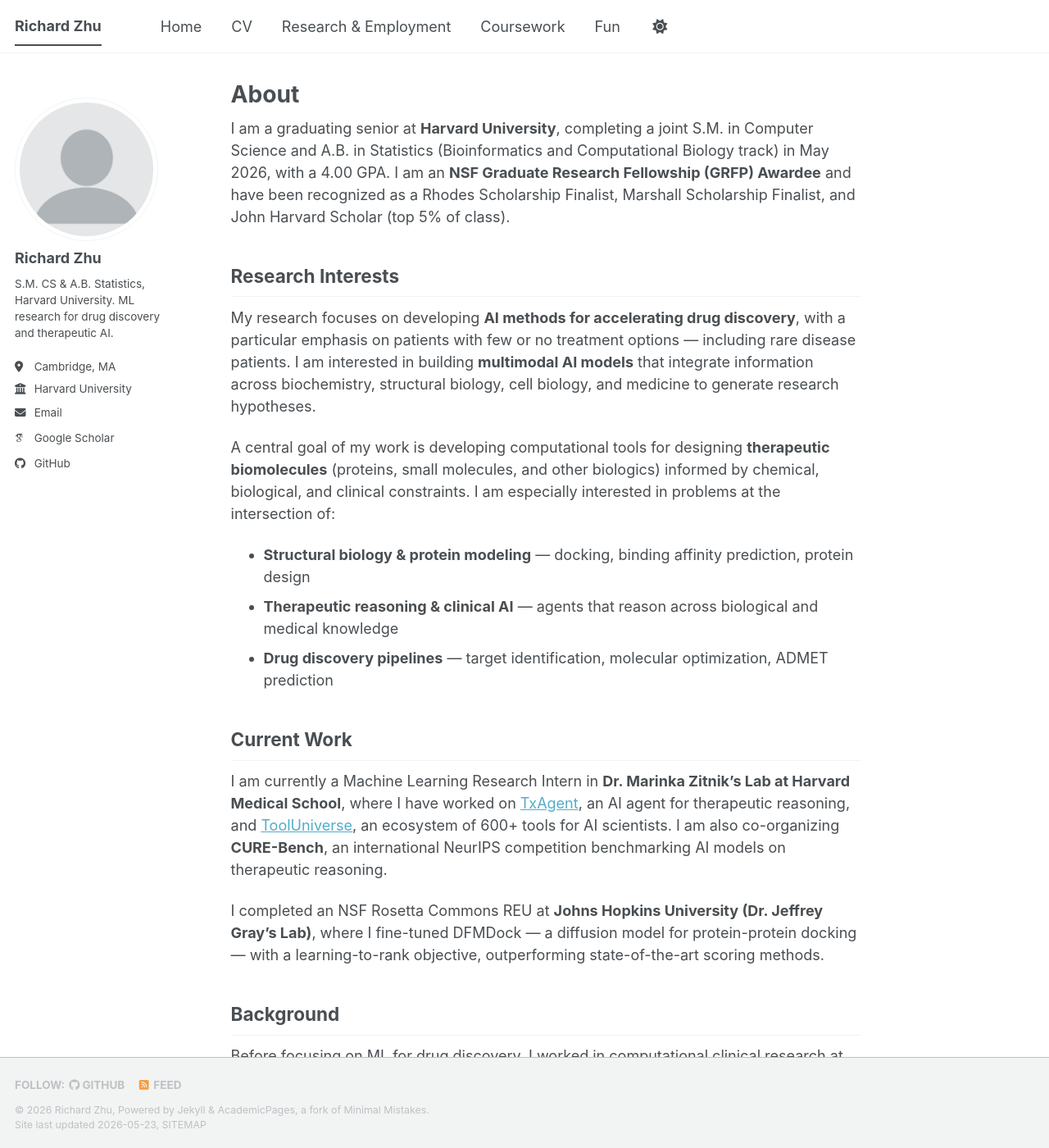
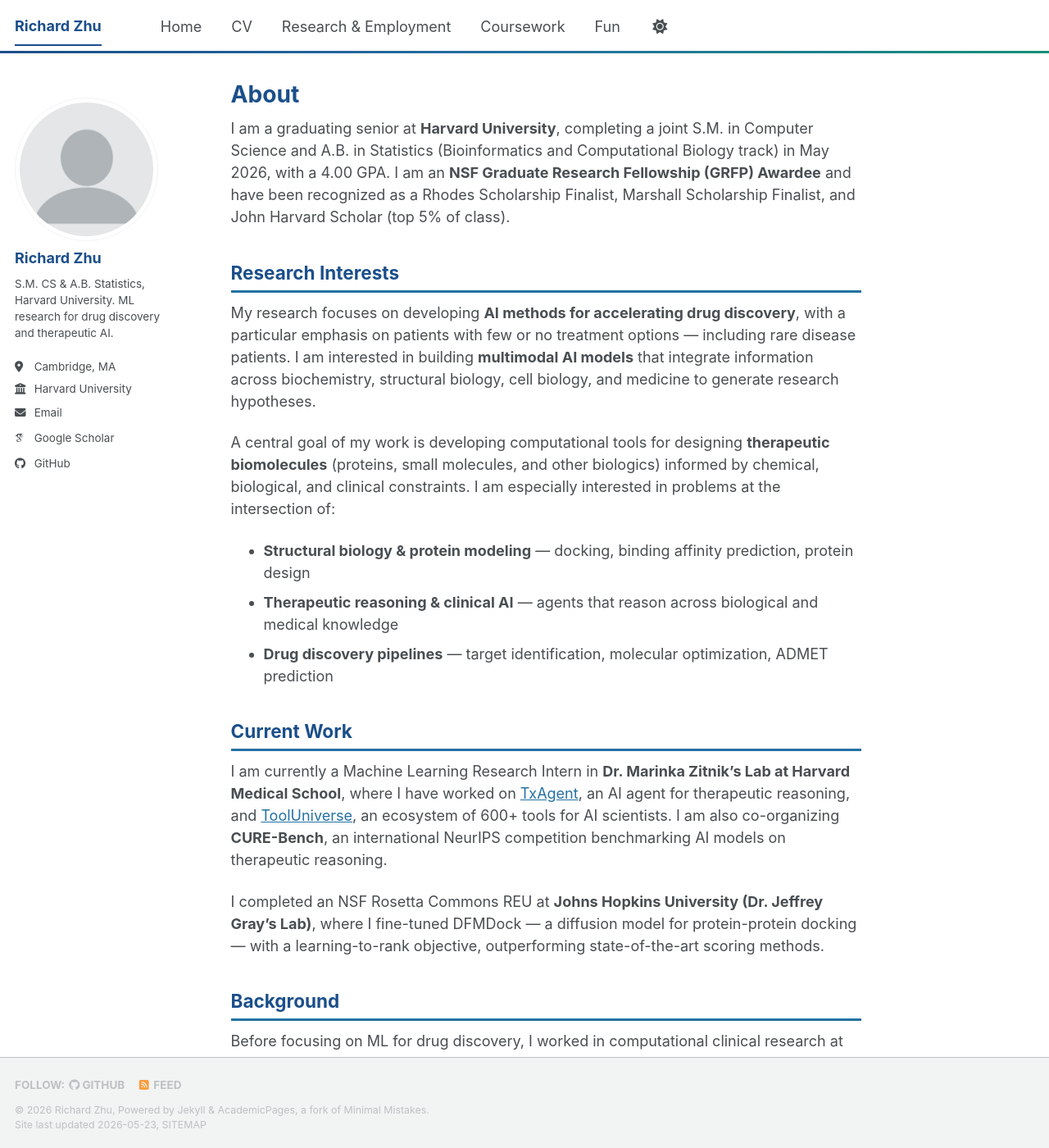
Before and after one commit to RichardZhu52/richardzhu52.github.io, a Jekyll site: the page built from _pages/about.md, in a window 1280 px wide and 1400 px high. Shown: the whole window at 82% size. Built offline with Jekyll 4.4.1, drawn with Linux system fonts in a browser that asks for light colours; some web fonts are replaced; a script bundle is joined from its source files by our own code; library files that are not in the unit come from our copies.

Commit message:
Add custom color styling — colored headers, gradient dividers, table accents

```diff
--- /dev/null
+++ b/_sass/layout/_custom.scss
@@ -0,0 +1,136 @@
+/* ==========================================================================
+   CUSTOM STYLES — richardzhu.github.io
+   ========================================================================== */
+
+$rz-navy    : #1b4f8a;
+$rz-blue    : #2471a3;
+$rz-teal    : #148f77;
+$rz-light   : #eaf4fc;
+
+/* --------------------------------------------------------------------------
+   MASTHEAD — colored bottom accent bar
+   -------------------------------------------------------------------------- */
+
+.masthead {
+  border-bottom: none;
+
+  &::after {
+    height: 3px;
+    background: linear-gradient(to right, $rz-navy, $rz-blue, $rz-teal);
+  }
+}
+
+.masthead__menu-item.selected a,
+.masthead__menu-item.selected a:hover {
+  color: $rz-navy !important;
+  border-bottom-color: $rz-navy !important;
+}
+
+/* --------------------------------------------------------------------------
+   PAGE TITLE (h1)
+   -------------------------------------------------------------------------- */
+
+.page__title {
+  color: $rz-navy;
+}
+
+/* --------------------------------------------------------------------------
+   CONTENT HEADERS
+   -------------------------------------------------------------------------- */
+
+.page__content {
+
+  /* h2 — major section breaks */
+  h2 {
+    color: $rz-navy;
+    border-bottom: 3px solid $rz-blue;
+    padding-bottom: 0.35em;
+    margin-top: 1.8em;
+  }
+
+  /* h3 — sub-section / institution names */
+  h3 {
+    color: $rz-blue;
+    border-left: 4px solid $rz-teal;
+    padding-left: 0.65em;
+    margin-top: 1.4em;
+  }
+
+  /* h4 — minor labels */
+  h4 {
+    color: $rz-teal;
+    text-transform: uppercase;
+    letter-spacing: 0.05em;
+    font-size: 0.82em;
+    margin-top: 1.2em;
+  }
+
+  /* HR dividers (--- in Markdown) */
+  hr {
+    border: none;
+    height: 2px;
+    background: linear-gradient(to right, $rz-blue, $rz-teal, transparent);
+    margin: 1.8em 0;
+    opacity: 0.6;
+  }
+
+  /* Tables */
+  table {
+    thead tr {
+      background-color: $rz-navy;
+      color: #fff;
+
+      th {
+        color: #fff;
+        border-color: $rz-navy;
+        font-weight: 600;
+        letter-spacing: 0.03em;
+      }
+    }
+
+    tbody tr:hover {
+      background-color: $rz-light;
+    }
+
+    tbody tr:nth-child(even) {
+      background-color: mix(#fff, $rz-light, 60%);
+    }
+  }
+
+  /* Blockquotes */
+  blockquote {
+    border-left-color: $rz-teal;
+    background: $rz-light;
+    border-radius: 0 4px 4px 0;
+    padding: 0.6em 1em;
+  }
+}
+
+/* --------------------------------------------------------------------------
+   SIDEBAR — author name accent
+   -------------------------------------------------------------------------- */
+
+.author__name {
+  color: $rz-navy;
+}
+
+.author__urls {
+  a {
+    &:hover {
+      color: $rz-blue;
+    }
+  }
+}
+
+/* --------------------------------------------------------------------------
+   ARCHIVE / SECTION HEADERS (used on Publications, etc.)
+   -------------------------------------------------------------------------- */
+
+.archive__subtitle {
+  color: $rz-navy;
+  border-bottom: 3px solid $rz-blue;
+}
+
+.page__content h2.archive__subtitle {
+  border-bottom: 3px solid $rz-blue;
+}
--- a/_sass/theme/_default_light.scss
+++ b/_sass/theme/_default_light.scss
@@ -2,7 +2,7 @@
     DEFAULT THEME - LIGHT VERSION
     ========================================================================== */
 /* Color codes used for the theme */
-$primary-color              : #2f7f93;
+$primary-color              : #1b4f8a;
 $gray                       : #7a8288;
 $dark-gray                  : mix(#000, $gray, 40%);
 $darker-gray                : mix(#000, $gray, 60%);
@@ -11,7 +11,7 @@ $lighter-gray               : mix(#fff, $gray, 90%);
 
 /* Color codes used for the site */
 $danger-color               : #ee5f5b;
-$info-color                 : #2f7f93;
+$info-color                 : #1b4f8a;
 $notice-color               : #7a8288;
 $success-color              : #62c462;
 $warning-color              : #f89406;
@@ -36,11 +36,11 @@ $sidebar-screen-min-width   : 1024px;
     --global-code-background-color      : #fafafa;
     --global-code-text-color            : #{$darker-gray};
     --global-fig-caption-color          : mix(#fff,  #{$dark-gray}, 25%);
-    --global-link-color                 : #52adc8;
-    --global-link-color-hover           : mix(#000, #2f7f93, 25%);
-    --global-link-color-visited         : mix(#fff, #2f7f93, 25%);
+    --global-link-color                 : #2471a3;
+    --global-link-color-hover           : #1b4f8a;
+    --global-link-color-visited         : #1a6fa8;
     --global-masthead-link-color        : #{$dark-gray};
-    --global-masthead-link-color-hover  : mix(#000, #{$gray}, 25%);
+    --global-masthead-link-color-hover  : #1b4f8a;
     --global-text-color                 : #{$dark-gray};
     --global-text-color-light           : #{$light-gray};
     --global-thead-color                : #{$lighter-gray};
--- a/assets/css/main.scss
+++ b/assets/css/main.scss
@@ -39,5 +39,7 @@
 
     "vendor/font-awesome/fontawesome",
     "vendor/font-awesome/solid",
-    "vendor/font-awesome/brands"
+    "vendor/font-awesome/brands",
+
+    "layout/custom"
 ;
```
